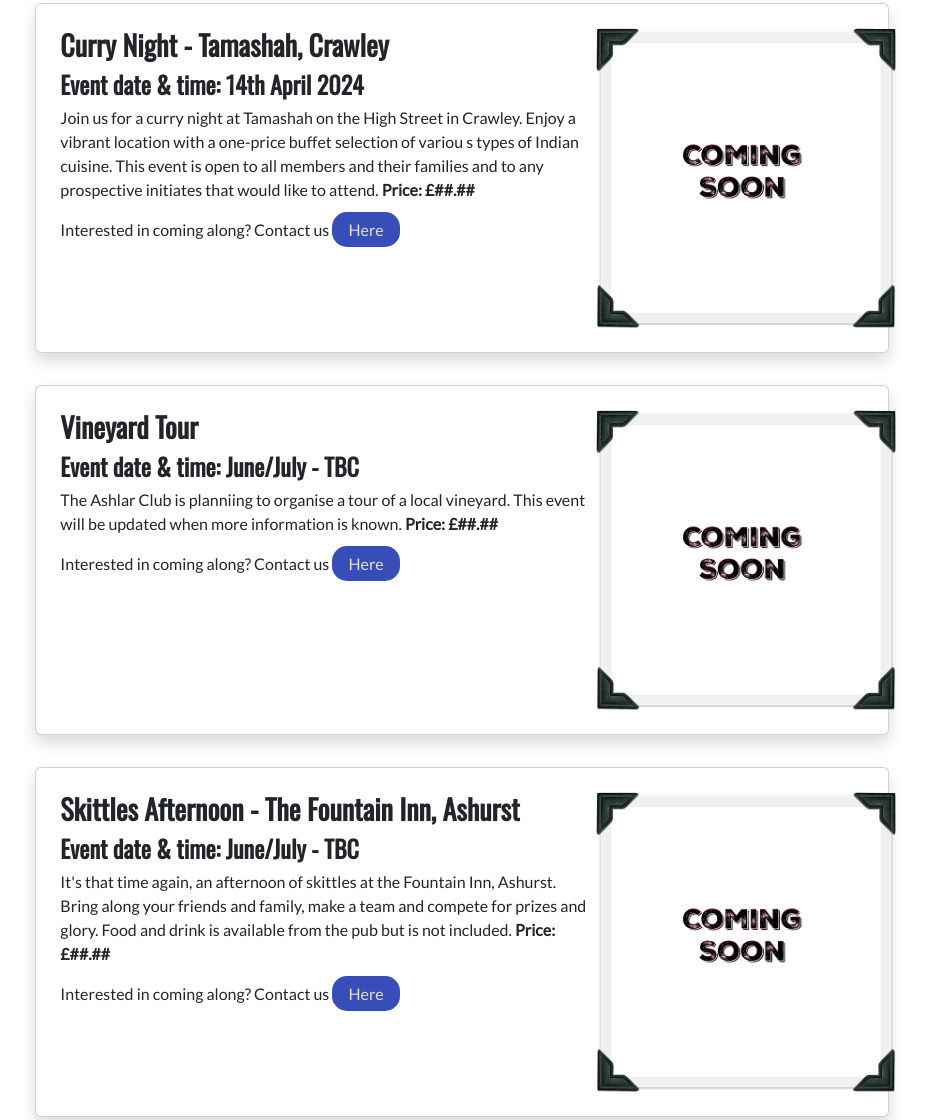
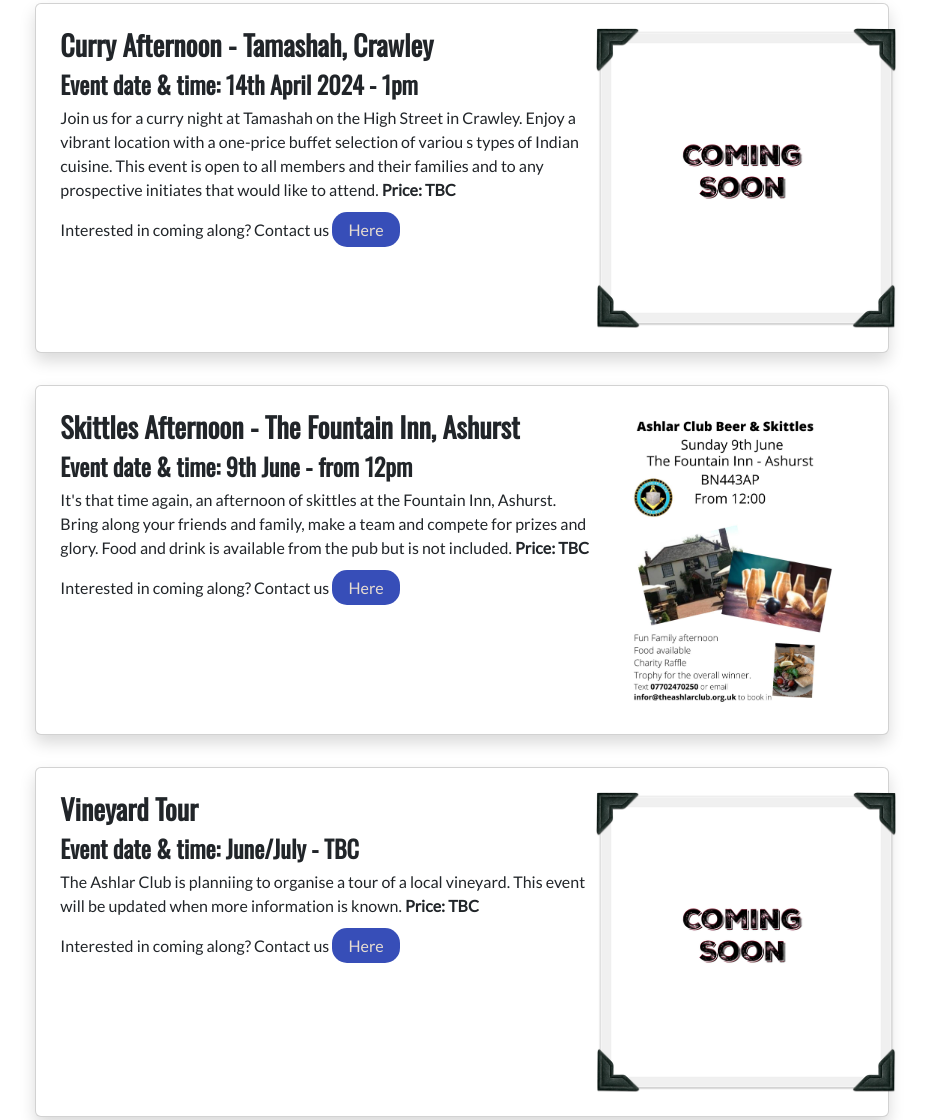
Before and after one commit to tealhorizon87/TheAshlarClub, a plain HTML site: page events.html in a window 1280 px wide. Shown: the part 259-1379 px from the top of the page, without its empty margins (178-1105 px from the left). Drawn offline with nearby package versions, Linux system fonts and the light colour scheme.

Commit message:
update events with new details

```diff
--- a/events.html
+++ b/events.html
@@ -56,36 +56,12 @@
         <div class="card shadow col-11 col-md-10 col-lg-8 mx-auto p-4 event-item">
           <div class="col-12 d-flex">
             <div class="col-md-8 col-12">
-              <h3 class="left-align">Curry Night - Tamashah, Crawley</h3>
-              <h4 class="left-align">Event date & time: 14th April 2024</h4>
+              <h3 class="left-align">Curry Afternoon - Tamashah, Crawley</h3>
+              <h4 class="left-align">Event date & time: 14th April 2024 - 1pm</h4>
               <p>
                 Join us for a curry night at Tamashah on the High Street in Crawley. Enjoy a vibrant location with a one-price buffet
                 selection of variou s types of Indian cuisine. This event is open to all members and their families and to any prospective initiates
-                that would like to attend. <b>Price: £##.##</b>
-              </p>
-              <p>
-                Interested in coming along? Contact us
-                <a class="custom-button" href="contact.html">Here</a>
-              </p>
-
-            </div>
-            <!-- event artwork -->
-            <div class="col-md-4 col-12">
-              <a href="assets/img/coming-soon.jpg" target="_blank">
-                <img src="assets/img/coming-soon.jpg" alt="poster for an upcoming event" class="img-fluid event-img mx-auto d-block">
-              </a>
-            </div>
-          </div>
-        </div>
-
-        <div class="card shadow col-11 col-md-10 col-lg-8 mx-auto p-4 event-item">
-          <div class="col-12 d-flex">
-            <div class="col-md-8 col-12">
-              <h3 class="left-align">Vineyard Tour</h3>
-              <h4 class="left-align">Event date & time: June/July - TBC</h4>
-              <p>
-                The Ashlar Club is planniing to organise a tour of a local vineyard. This event will be updated when more information is known.
-                <b>Price: £##.##</b>
+                that would like to attend. <b>Price: TBC</b>
               </p>
               <p>
                 Interested in coming along? Contact us
@@ -106,11 +82,35 @@
           <div class="col-12 d-flex">
             <div class="col-md-8 col-12">
               <h3 class="left-align">Skittles Afternoon - The Fountain Inn, Ashurst</h3>
-              <h4 class="left-align">Event date & time: June/July - TBC</h4>
+              <h4 class="left-align">Event date & time: 9th June - from 12pm</h4>
               <p>
                 It's that time again, an afternoon of skittles at the Fountain Inn, Ashurst. Bring along your friends and family, make a team and
                 compete for prizes and glory. Food and drink is available from the pub but is not included.
-                <b>Price: £##.##</b>
+                <b>Price: TBC</b>
+              </p>
+              <p>
+                Interested in coming along? Contact us
+                <a class="custom-button" href="contact.html">Here</a>
+              </p>
+
+            </div>
+            <!-- event artwork -->
+            <div class="col-md-4 col-12">
+              <a href="assets/img/skittles_2024.JPG" target="_blank">
+                <img src="assets/img/skittles_2024.JPG" alt="poster for an upcoming event" class="img-fluid event-img mx-auto d-block">
+              </a>
+            </div>
+          </div>
+        </div>
+
+        <div class="card shadow col-11 col-md-10 col-lg-8 mx-auto p-4 event-item">
+          <div class="col-12 d-flex">
+            <div class="col-md-8 col-12">
+              <h3 class="left-align">Vineyard Tour</h3>
+              <h4 class="left-align">Event date & time: June/July - TBC</h4>
+              <p>
+                The Ashlar Club is planniing to organise a tour of a local vineyard. This event will be updated when more information is known.
+                <b>Price: TBC</b>
               </p>
               <p>
                 Interested in coming along? Contact us
```
Also changed, not shown: assets/img/event_example.JPG (deleted), assets/img/hero-img-small.jpeg (deleted), assets/img/skittles_2024.JPG (added).
